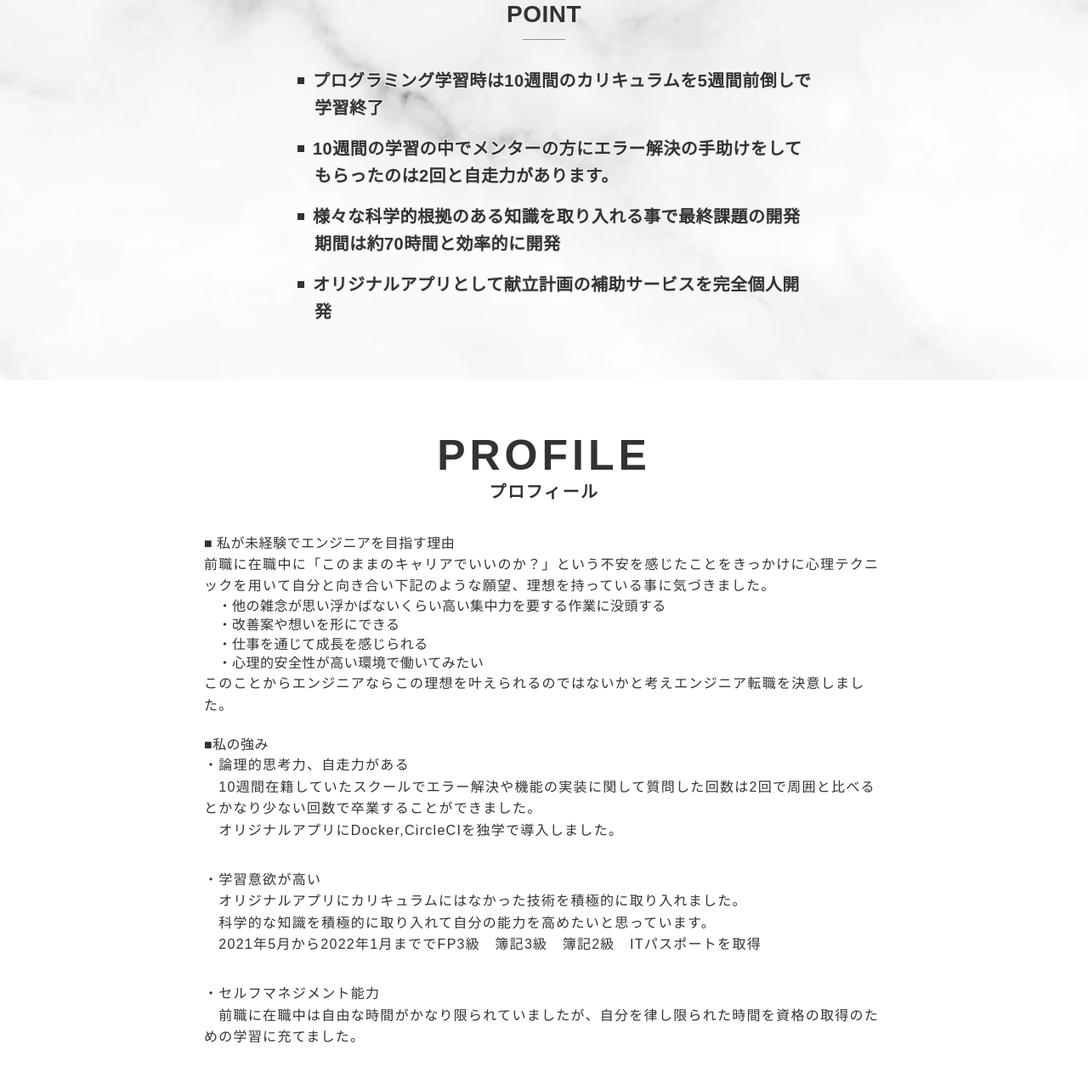
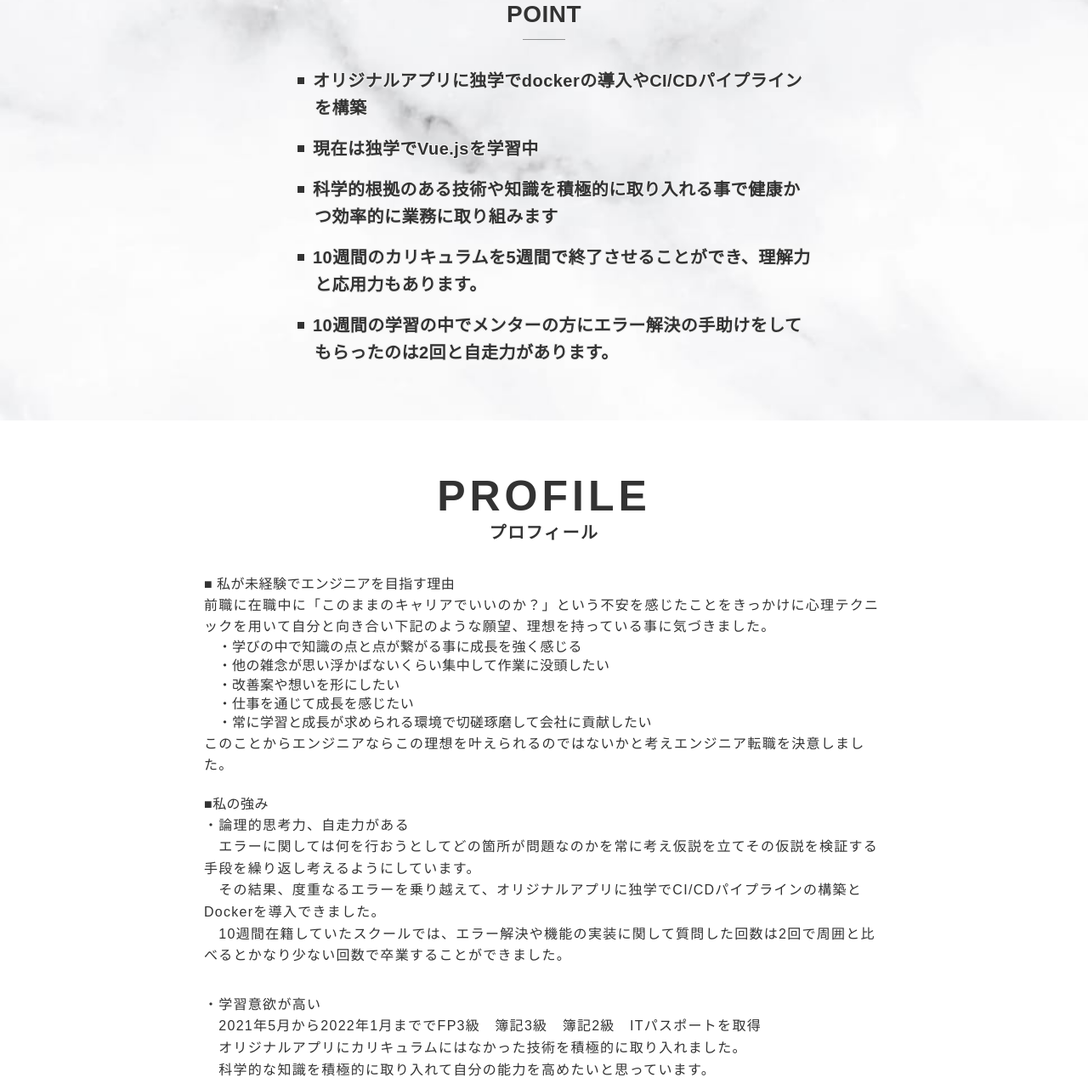
Before and after one commit to dolchicchi/portfolio-site, a plain HTML site: page index.html in a window 1280 px wide. Shown: the part 388-1663 px from the top of the page at 85% size. Drawn offline with nearby package versions, Linux system fonts and the light colour scheme.

Commit message:
文面修正

```diff
--- a/index.html
+++ b/index.html
@@ -87,10 +87,11 @@
             </div>
             <ul class="firstview__point-list">
               <!-- 記載番号：10 -->
-              <li class="firstview__point-item">プログラミング学習時は10週間のカリキュラムを5週間前倒しで学習終了</li>
+              <li class="firstview__point-item">オリジナルアプリに独学でdockerの導入やCI/CDパイプラインを構築</li>
+              <li class="firstview__point-item">現在は独学でVue.jsを学習中</li>
+              <li class="firstview__point-item">科学的根拠のある技術や知識を積極的に取り入れる事で健康かつ効率的に業務に取り組みます</li>
+              <li class="firstview__point-item">10週間のカリキュラムを5週間で終了させることができ、理解力と応用力もあります。</li>
               <li class="firstview__point-item">10週間の学習の中でメンターの方にエラー解決の手助けをしてもらったのは2回と自走力があります。</li>
-              <li class="firstview__point-item">様々な科学的根拠のある知識を取り入れる事で最終課題の開発期間は約70時間と効率的に開発</li>
-              <li class="firstview__point-item">オリジナルアプリとして献立計画の補助サービスを完全個人開発</li>
             </ul>
           </div>
         </div>
@@ -106,23 +107,25 @@
               <div>■ 私が未経験でエンジニアを目指す理由</div>
               <p>前職に在職中に「このままのキャリアでいいのか？」という不安を感じたことをきっかけに心理テクニックを用いて自分と向き合い下記のような願望、理想を持っている事に気づきました。</p>
               <ul>
-                <li>　・他の雑念が思い浮かばないくらい高い集中力を要する作業に没頭する</li>
-                <li>　・改善案や想いを形にできる</li>
-                <li>　・仕事を通じて成長を感じられる</li>
-                <li>　・心理的安全性が高い環境で働いてみたい</li>
+                <li>　・学びの中で知識の点と点が繋がる事に成長を強く感じる</li>
+                <li>　・他の雑念が思い浮かばないくらい集中して作業に没頭したい</li>
+                <li>　・改善案や想いを形にしたい</li>
+                <li>　・仕事を通じて成長を感じたい</li>
+                <li>　・常に学習と成長が求められる環境で切磋琢磨して会社に貢献したい</li>
               </ul>
               <p>このことからエンジニアならこの理想を叶えられるのではないかと考えエンジニア転職を決意しました。</p><br>
               <div>■私の強み</div>
               <p>
                 ・論理的思考力、自走力がある<br>
-                　10週間在籍していたスクールでエラー解決や機能の実装に関して質問した回数は2回で周囲と比べるとかなり少ない回数で卒業することができました。<br>
-                　オリジナルアプリにDocker,CircleCIを独学で導入しました。
+                　エラーに関しては何を行おうとしてどの箇所が問題なのかを常に考え仮説を立てその仮説を検証する手段を繰り返し考えるようにしています。<br>
+                　その結果、度重なるエラーを乗り越えて、オリジナルアプリに独学でCI/CDパイプラインの構築とDockerを導入できました。<br>
+                　10週間在籍していたスクールでは、エラー解決や機能の実装に関して質問した回数は2回で周囲と比べるとかなり少ない回数で卒業することができました。<br>
               </p>
               <p>
                 ・学習意欲が高い<br>
+                　2021年5月から2022年1月まででFP3級　簿記3級　簿記2級　ITパスポートを取得<br>
                 　オリジナルアプリにカリキュラムにはなかった技術を積極的に取り入れました。<br>
-                　科学的な知識を積極的に取り入れて自分の能力を高めたいと思っています。<br>
-                　2021年5月から2022年1月まででFP3級　簿記3級　簿記2級　ITパスポートを取得
+                　科学的な知識を積極的に取り入れて自分の能力を高めたいと思っています。
               </p>
               <p>
                 ・セルフマネジメント能力<br>
@@ -175,7 +178,7 @@
             <p>
               2022年2月よりプログラミングスクールでRuby on Railsを中心に学習を開始しました。現在のスキル感について詳細は以下の制作実績をご覧ください。
               <br>
-              現在はアルゴリズム問題を解き進め、論理的思考力の強化や知識の定着に取り組んでいます。
+              現在はVue.jsを独学で学習中です。
             </p>
           </div>
         </div>
@@ -187,6 +190,21 @@
           </div>
           <div class="contents">
             <ul class="works__list">
+              <li class="works__item">
+                <div class="works__item-pict">
+                  <!-- images/02に配置した、オリジナルアプリの画像（PC版）のパスを記載する -->
+                  <a href="works/02.html" style="background-image:url('./images/work/02/My_list-pc.jpeg');"></a>
+                </div>
+                <div class="works__item-text-block">
+                  <!-- 記載番号：20 -->
+                  <h3>My_list（献立計画の補助サービス）</h3>
+                  <!-- 記載番号：21 -->
+                  <p>Ruby / Ruby on Rails / Docker / AWS EC2 / CircleCI / Mysql / GitHub / Visual Studio Code</p>
+                </div>
+                <div class="works__item-btn-block">
+                  <a href="works/02.html" class="button">More</a>
+                </div>
+              </li>
               <li class="works__item">
                 <div class="works__item-pict">
                   <!-- images/01に配置した、FURIMAの画像（PC版）のパスを記載する -->
@@ -202,21 +220,6 @@
                   <a href="works/01.html" class="button">More</a>
                 </div>
               </li>
-              <li class="works__item">
-                <div class="works__item-pict">
-                  <!-- images/02に配置した、オリジナルアプリの画像（PC版）のパスを記載する -->
-                  <a href="works/02.html" style="background-image:url('./images/work/02/My_list-pc.jpeg');"></a>
-                </div>
-                <div class="works__item-text-block">
-                  <!-- 記載番号：20 -->
-                  <h3>My_list（献立計画の補助サービス）</h3>
-                  <!-- 記載番号：21 -->
-                  <p>Ruby / Ruby on Rails / Docker / AWS EC2 / CircleCI / Mysql / GitHub / Visual Studio Code</p>
-                </div>
-                <div class="works__item-btn-block">
-                  <a href="works/02.html" class="button">More</a>
-                </div>
-              </li>
             </ul>
           </div>
         </div>
```
Also changed, not shown: works/01.html (+15 -15 lines), works/02.html (+3 -2 lines), images/work/02/buy_list.png (added).
